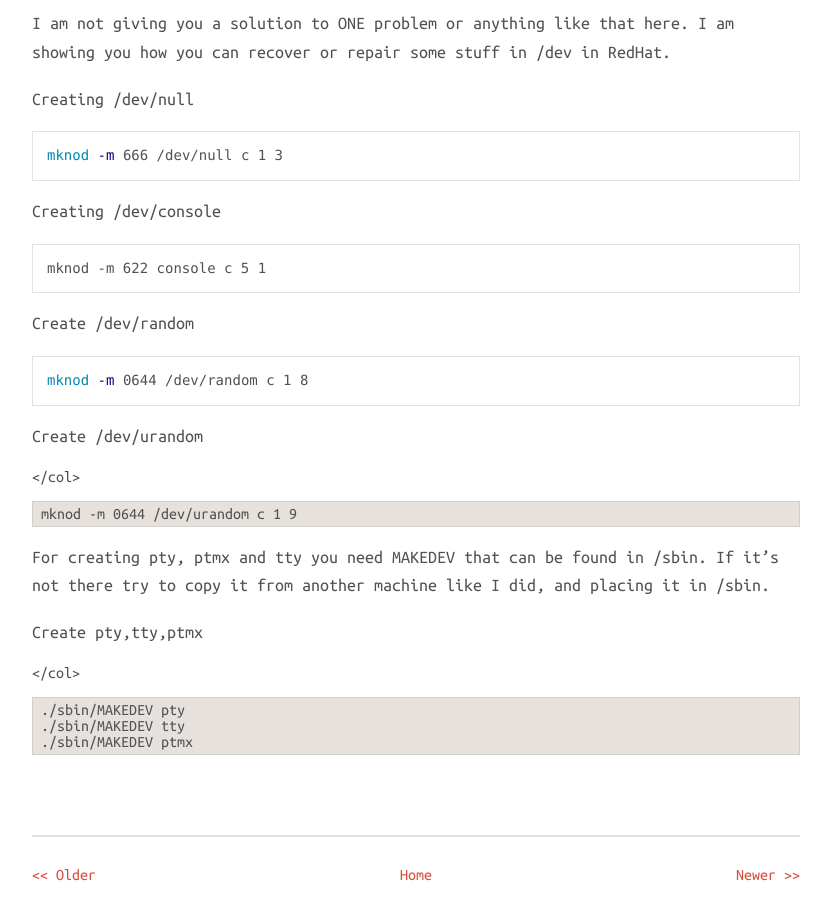
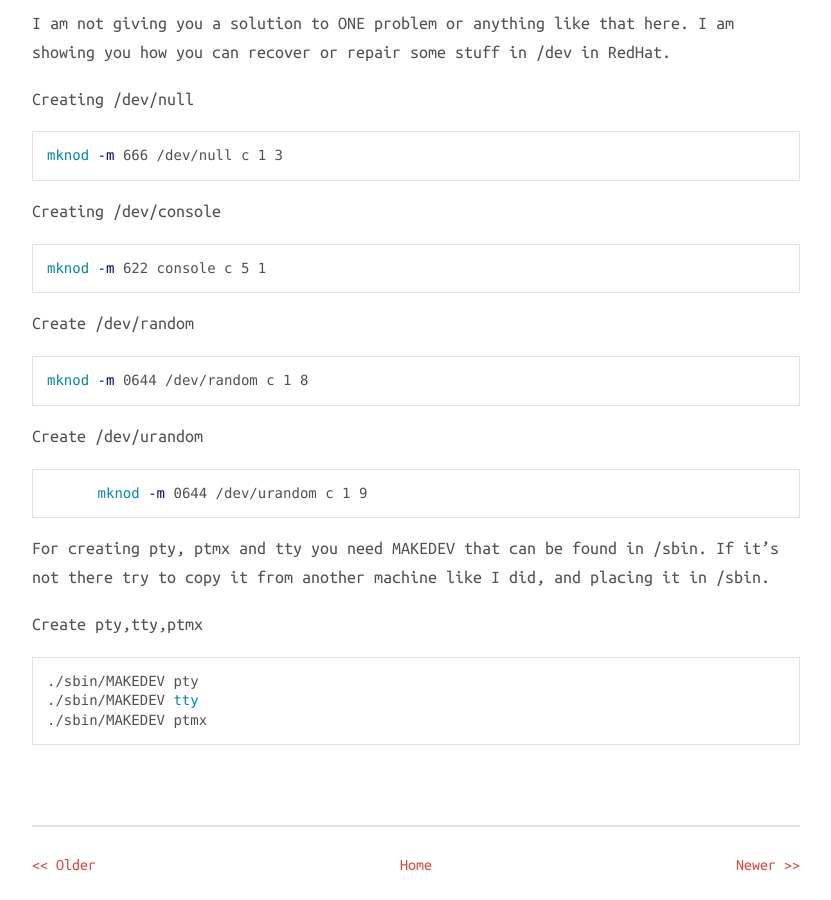
Before and after one commit to arminc/arminc.github.io, a Jekyll site: the page built from _posts/2008/2008-11-18-repair-items-in-dev-under-redhat.md, in a window 1280 px wide and 900 px high, scrolled down 474 px. Shown: the whole window, without its empty margins (224-1055 px from the left). Built offline with Jekyll 4.4.1, drawn with Linux system fonts in a browser that asks for light colours; nearby versions of some CDN libraries.

Commit message:
fixes all 2008 posts

````diff
--- a/_posts/2008/2008-11-18-repair-items-in-dev-under-redhat.md
+++ b/_posts/2008/2008-11-18-repair-items-in-dev-under-redhat.md
@@ -28,32 +28,28 @@ mknod -m 666 /dev/null c 1 3
 
 Creating /dev/console
 
-    mknod -m 622 console c 5 1
+{% highlight bash %}
+mknod -m 622 console c 5 1
+{% endhighlight %}
 
 Create /dev/random
 
-```bash
+{% highlight bash %}
 mknod -m 0644 /dev/random c 1 8
-```
+{% endhighlight %}
 
 Create /dev/urandom
 
-<table border="1" cellspacing="0" cellpadding="4" width="100%">
-  <col width="256"></col> <tr>
-    <td width="100%" valign="top">
+{% highlight bash %}
       mknod -m 0644 /dev/urandom c 1 9
-    </td>
-  </tr>
-</table>
+{% endhighlight %}
 
 For creating pty, ptmx and tty you need MAKEDEV that can be found in /sbin. If it's not there try to copy it from another machine like I did, and placing it in /sbin.
 
 Create pty,tty,ptmx
 
-<table border="1" cellspacing="0" cellpadding="4" width="100%">
-  <col width="256"></col> <tr>
-    <td width="100%" valign="top">
-      ./sbin/MAKEDEV pty<br /> ./sbin/MAKEDEV tty<br /> ./sbin/MAKEDEV ptmx
-    </td>
-  </tr>
-</table>
+{% highlight bash %}
+./sbin/MAKEDEV pty
+./sbin/MAKEDEV tty
+./sbin/MAKEDEV ptmx
+{% endhighlight %}
````
